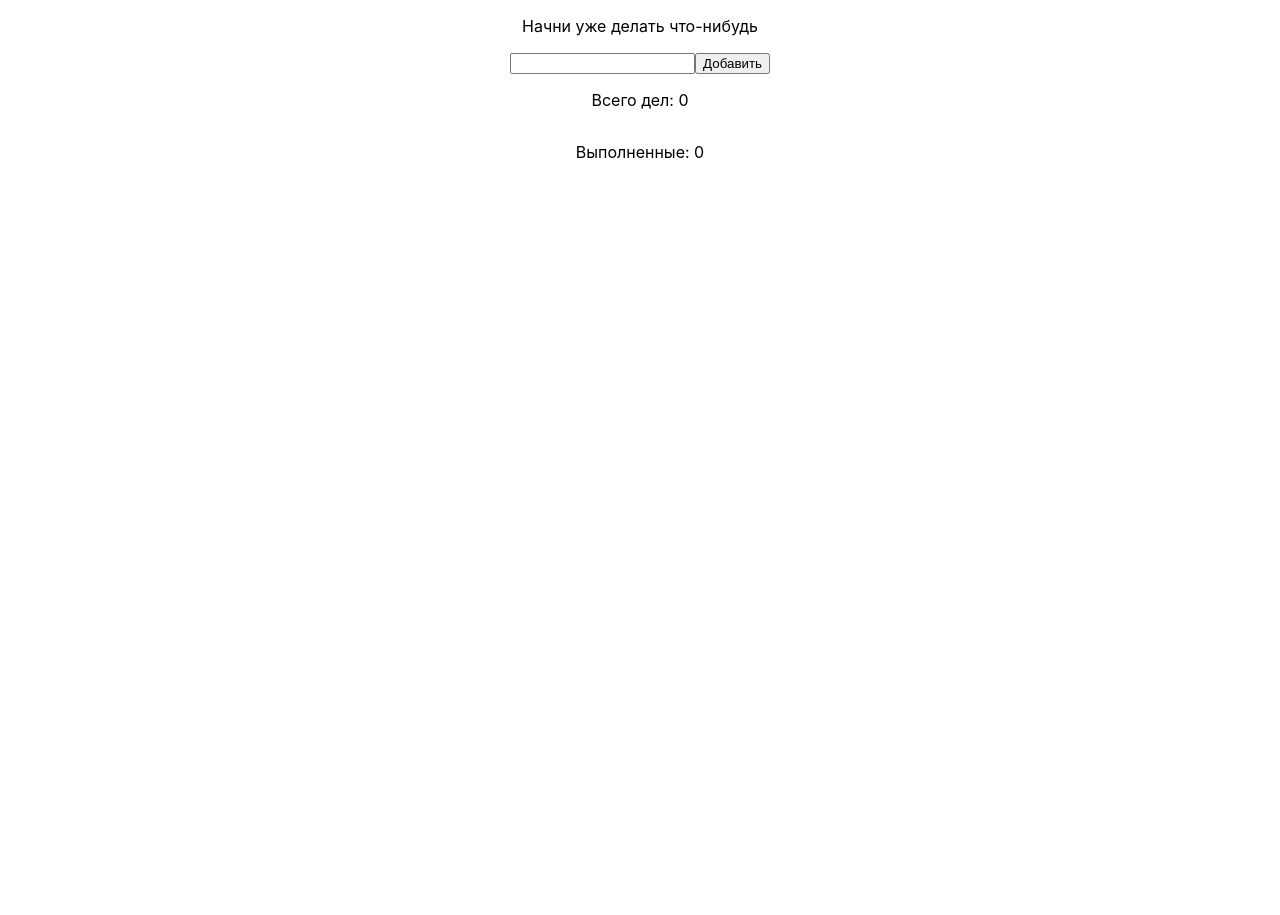
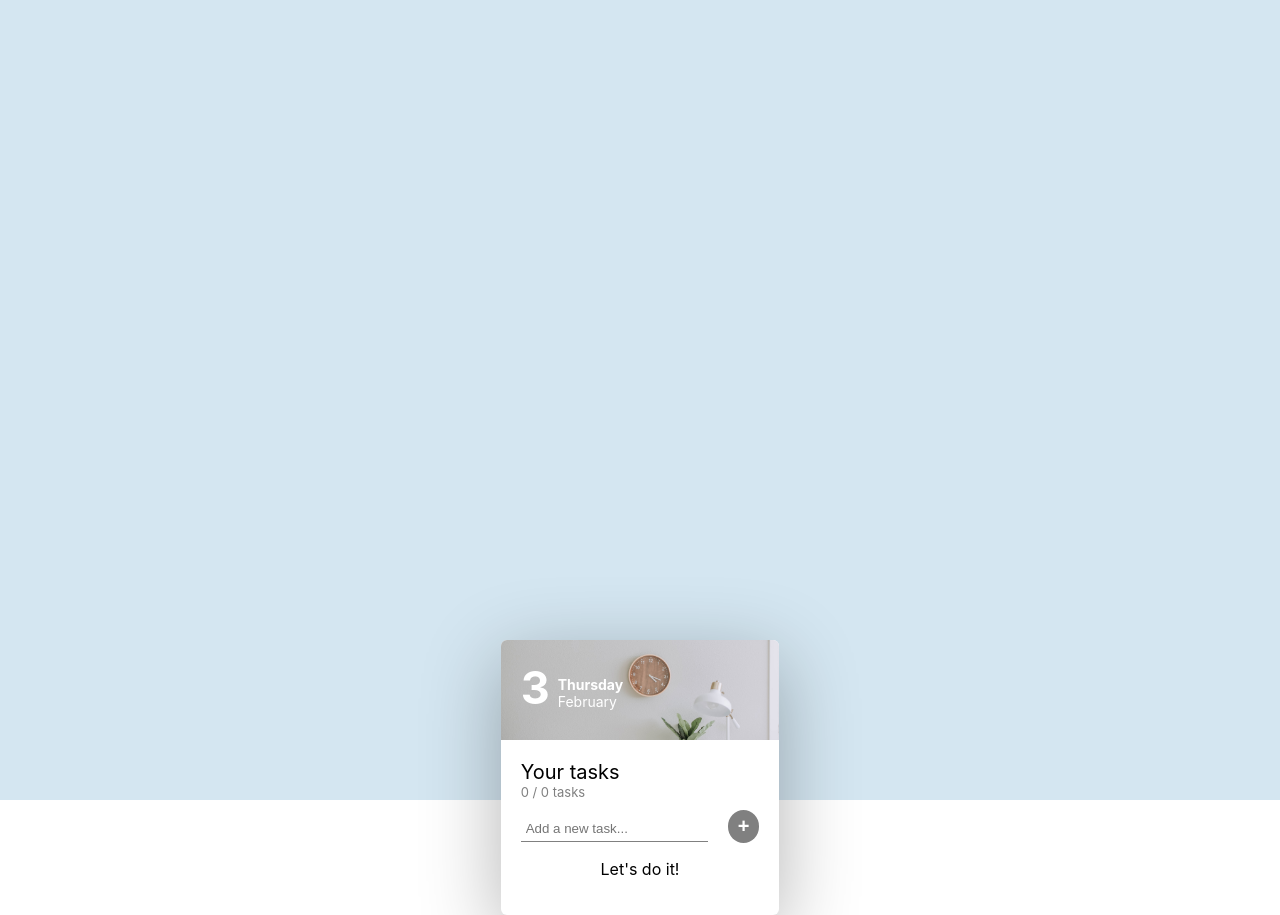
Before and after one commit to Vailery/Todo, a React (Create React App) app in the folder todo/: page / in a window 1280 px wide. Before the commit the page ends 800 px from the top, so only its background shows below. Built offline with nearby package versions, Linux system fonts and the light colour scheme.

Commit message:
feat: add styles

```diff
--- a/todo/src/App.css
+++ b/todo/src/App.css
@@ -1,5 +1,12 @@
+* {
+  box-sizing: border-box;
+}
+
 .App {
   text-align: center;
+  background-color: #d4e6f1;
+  height: 100vh;
+  padding-top: 50%;
 }
 
 .App-logo {
--- a/todo/src/components/Button/Button.module.css
+++ b/todo/src/components/Button/Button.module.css
@@ -0,0 +1,8 @@
+.addButton {
+  border: none;
+  border-radius: 50%;
+  padding: 5px 10px;
+  color: white;
+  background-color: gray;
+  cursor: pointer;
+}
--- a/todo/src/components/Button/Button.tsx
+++ b/todo/src/components/Button/Button.tsx
@@ -1,4 +1,3 @@
-import { Component } from "react";
 import styles from "./Button.module.css";
 
 interface IProps {
--- a/todo/src/components/Form/Form.module.css
+++ b/todo/src/components/Form/Form.module.css
@@ -0,0 +1,9 @@
+.main {
+  margin-top: 10px;
+}
+
+.main button {
+  font-weight: bold;
+  font-size: 20px;
+  margin-left: 20px;
+}
--- a/todo/src/components/Form/Form.tsx
+++ b/todo/src/components/Form/Form.tsx
@@ -1,8 +1,8 @@
 import { useState } from "react";
 import { ChangeEvent } from "react";
-import { setTextRange } from "typescript";
 import { Button } from "../Button/Button";
 import { Input } from "../Input/Input";
+import styles from "./Form.module.css";
 
 interface IProps {
   addNewTodo: (text: string) => void;
@@ -21,9 +21,9 @@ export const Form = ({ addNewTodo }: IProps) => {
   };
 
   return (
-    <div>
+    <div className={styles.main}>
       <Input value={text} onChange={onChange} />
-      <Button text="Добавить" onClick={handeAddNewTodo} />
+      <Button text="&#43;" onClick={handeAddNewTodo} />
     </div>
   );
 };
--- a/todo/src/components/Input/Input.module.css
+++ b/todo/src/components/Input/Input.module.css
@@ -0,0 +1,9 @@
+.todoInput {
+  border: none;
+  border-bottom: 1px solid gray;
+  padding: 5px;
+}
+
+.todoInput:focus-visible {
+  outline: none;
+}
--- a/todo/src/components/Input/Input.tsx
+++ b/todo/src/components/Input/Input.tsx
@@ -1,4 +1,3 @@
-import { Component } from "react";
 import styles from "./Input.module.css";
 import { ChangeEventHandler } from "react";
 
@@ -14,6 +13,7 @@ export const Input = ({ value, onChange }: IProps) => {
       onChange={onChange}
       value={value}
       className={styles.todoInput}
+      placeholder="Add a new task..."
     />
   );
 };
--- /dev/null
+++ b/todo/src/components/TodoItem/TodoItem.module.css
@@ -0,0 +1,28 @@
+.todo {
+  position: relative;
+  display: flex;
+  justify-content: space-between;
+  width: 100%;
+  margin-top: 20px;
+}
+
+.todo p {
+  margin: 0;
+}
+
+.todo button {
+  border-radius: 20px;
+  background-color: rgb(206, 108, 108);
+}
+
+.todo button:first-of-type {
+  background-color: rgb(82, 108, 108);
+}
+
+.time {
+  position: absolute;
+  color: gray;
+  font-size: 14px;
+  bottom: 0;
+  transform: translate(40%, 10px);
+}
--- a/todo/src/components/TodoItem/TodoItem.tsx
+++ b/todo/src/components/TodoItem/TodoItem.tsx
@@ -1,7 +1,8 @@
-import { useState } from "react"
-import { Button } from "../Button/Button"
+import { useState } from "react";
+import { Button } from "../Button/Button";
+import styles from "./TodoItem.module.css";
 
-interface IProps{
+interface IProps {
   text: string;
   completed: boolean;
   time: string;
@@ -9,19 +10,33 @@ interface IProps{
   onComplete: () => void;
 }
 
-export const TodoItem = ({text, completed, time, onDelete, onComplete}:IProps)=>{
+export const TodoItem = ({
+  text,
+  completed,
+  time,
+  onDelete,
+  onComplete,
+}: IProps) => {
   const [showTime, setShowTime] = useState(false);
 
-    const toggleShowTime =()=>{
+  const toggleShowTime = () => {
     setShowTime(!showTime);
-    }
+  };
 
-    return <div style={{position:"relative"}}>
-        <div style={{display:"flex"}}>
-            <Button text="&#10003;" onClick={onComplete}/>
-            <p onClick={toggleShowTime} style={{textDecoration: completed === true ? 'line-through': 'none'}}>{text}</p>
-            <Button text="&#10007;" onClick={onDelete}/>
+  return (
+    <div className={styles.todo}>
+      <Button text="&#10003;" onClick={onComplete} />
+      <p
+        onClick={toggleShowTime}
+        style={{
+          textDecoration:
+            completed === true ? "gray wavy line-through" : "none",
+        }}
+      >
+        {text}
+      </p>
+      <Button text="&#10007;" onClick={onDelete} />
+      {showTime ? <p className={styles.time}>{time}</p> : null}
     </div>
-        {showTime ? <p>{time}</p>:null}
-    </div>
-}
+  );
+};
--- /dev/null
+++ b/todo/src/components/TodoList/TodoList.module.css
@@ -0,0 +1,69 @@
+.main {
+  position: relative;
+  display: flex;
+  flex-direction: column;
+  align-items: center;
+  justify-content: center;
+  max-width: fit-content;
+  width: 100%;
+  margin: 0 auto;
+  border-radius: 6px;
+  background-color: white;
+  box-shadow: 0 20px 80px rgba(0, 0, 0, 0.3);
+}
+
+.headerImage {
+  background: url("../../images/todo.jpg") no-repeat center center;
+  background-size: cover;
+  border-radius: 6px 6px 0 0;
+  height: 100px;
+  width: 100%;
+  position: relative;
+  display: flex;
+  padding: 20px;
+}
+
+.headerImage p {
+  color: white;
+  font-size: 45px;
+  font-weight: bold;
+  margin: 0;
+}
+
+.date {
+  display: flex;
+  flex-direction: column;
+  align-self: center;
+  align-items: flex-start;
+  padding: 5px 0 0 8px;
+}
+
+.date p {
+  font-size: 14px;
+  font-weight: normal;
+}
+
+.date p:first-of-type {
+  font-weight: bold;
+}
+
+.list {
+  padding: 20px;
+}
+
+.info {
+  display: flex;
+  flex-direction: column;
+  align-items: flex-start;
+}
+
+.info p {
+  margin: 0;
+  color: gray;
+  font-size: small;
+}
+
+.info p:first-of-type {
+  font-size: 20px;
+  color: black;
+}
--- a/todo/src/components/TodoList/TodoList.tsx
+++ b/todo/src/components/TodoList/TodoList.tsx
@@ -1,7 +1,7 @@
 import { useState } from "react";
-import { isTemplateExpression } from "typescript";
 import { Form } from "../Form/Form";
 import { TodoItem } from "../TodoItem/TodoItem";
+import styles from "./TodoList.module.css";
 
 interface ITodoItem {
   id: string;
@@ -12,6 +12,7 @@ interface ITodoItem {
 
 export const TodoList = () => {
   const [todos, setTodos] = useState<ITodoItem[]>([]);
+  const date = new Date();
 
   const onClickDelete = (id: string) => {
     const newTodos = todos.filter((item) => item.id !== id);
@@ -54,10 +55,24 @@ export const TodoList = () => {
   }, 0);
 
   return (
-    <div
-      style={{ display: "flex", flexDirection: "column", alignItems: "center" }}
-    >
-      {todos.length === 0 ? <p>Начни уже делать что-нибудь</p> : null}
+    <div className={styles.main}>
+      <div className={styles.headerImage}>
+        <p>{date.toLocaleString("en-US", { day: "numeric" })}</p>
+
+        <div className={styles.date}>
+          <p>{date.toLocaleString("en-US", { weekday: "long" })}</p>
+          <p>{date.toLocaleString("en-US", { month: "long" })}</p>
+        </div>
+      </div>
+
+      <div className={styles.list}>
+        <div className={styles.info}>
+          <p>Your tasks</p>
+          <p>
+            {completedCount} / {todos.length} tasks
+          </p>
+        </div>
+
         <Form addNewTodo={addNewTodo} />
         {todos.map((item) => {
           return (
@@ -71,8 +86,8 @@ export const TodoList = () => {
             />
           );
         })}
-      <p>Всего дел: {todos.length}</p>
-      <p>Выполненные: {completedCount}</p>
+        {todos.length === 0 ? <p>Let's do it!</p> : null}
+      </div>
     </div>
   );
 };
```
Also changed, not shown: todo/src/components/TodoList/Form.module.css (deleted), todo/src/images/todo.jpg (added). Lines whose indentation alone changed are shown as unchanged.
